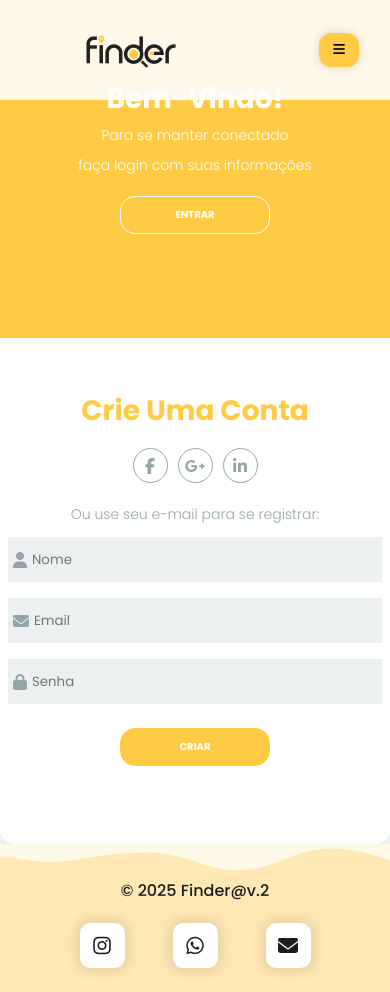
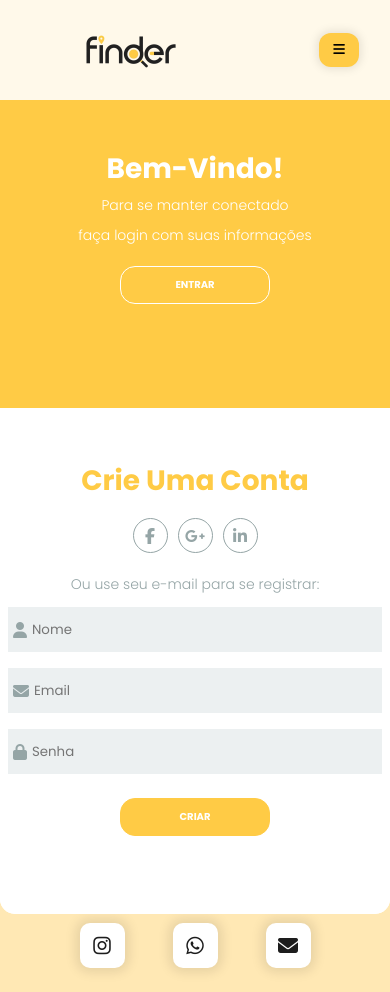
Before and after one commit to CauaHm/Finder.v2, a PHP site: page /src/pages/login.html in a window 390 px wide. Run offline with PHP 8.4, Linux system fonts and the light colour scheme.

Commit message:
ajustando margens

```diff
--- a/src/pages/login.html
+++ b/src/pages/login.html
@@ -36,6 +36,7 @@
         </ul>
     </header>
 
+    <main>
     <div class="containerLogin">
         <div class="contentLogin first-content">
             <div class="first-column">
@@ -155,6 +156,8 @@
         <!--second content-->
     </div>
 
+</main>
+
     <footer class="rodape">
         <img src="src/images/wave.svg" alt="">
         <div class="footer_items">
--- a/src/styles/login.css
+++ b/src/styles/login.css
@@ -332,6 +332,8 @@
     .contentLogin {
         width: 100%;
         height: 100%;
+        margin-top: 160px;
+        margin-bottom: 20px;
     }
 
     .contentLogin::before {
@@ -339,7 +341,8 @@
         height: 40%;
         top: 0;
         border-radius: 0;
-    }
+        }
+
 
     .first-content, .second-content {
         flex-direction: column;
```
